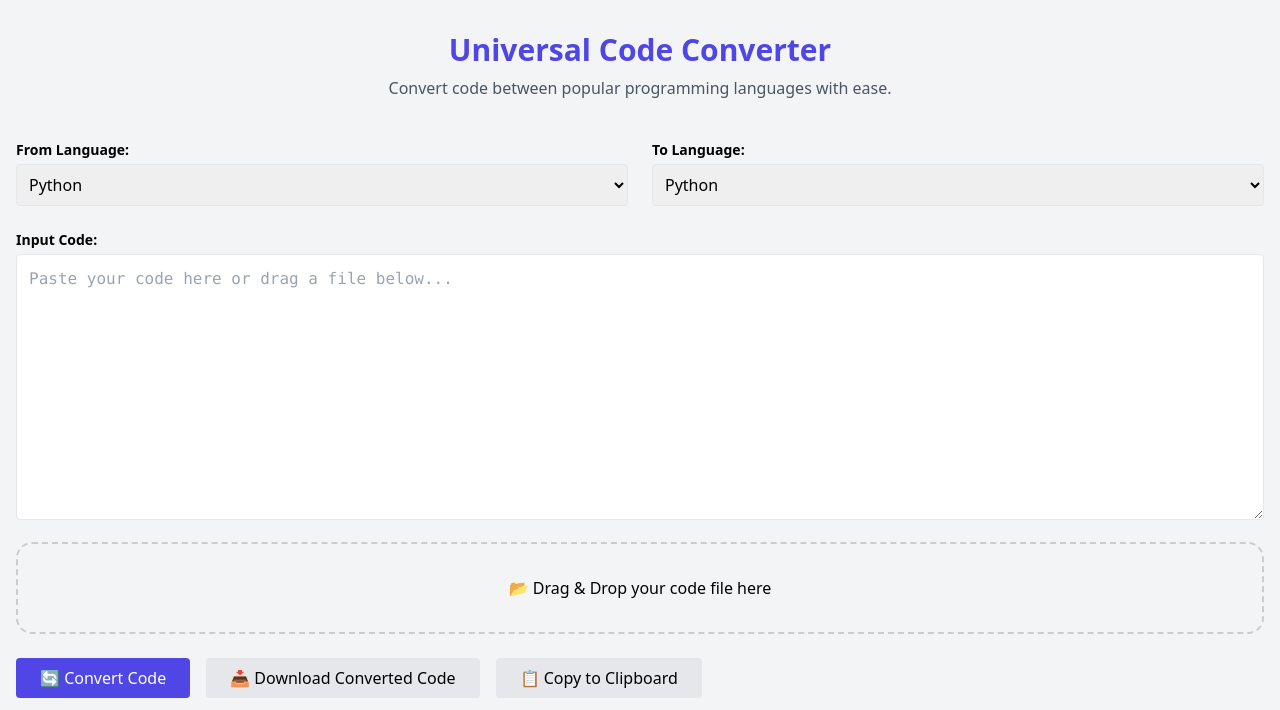
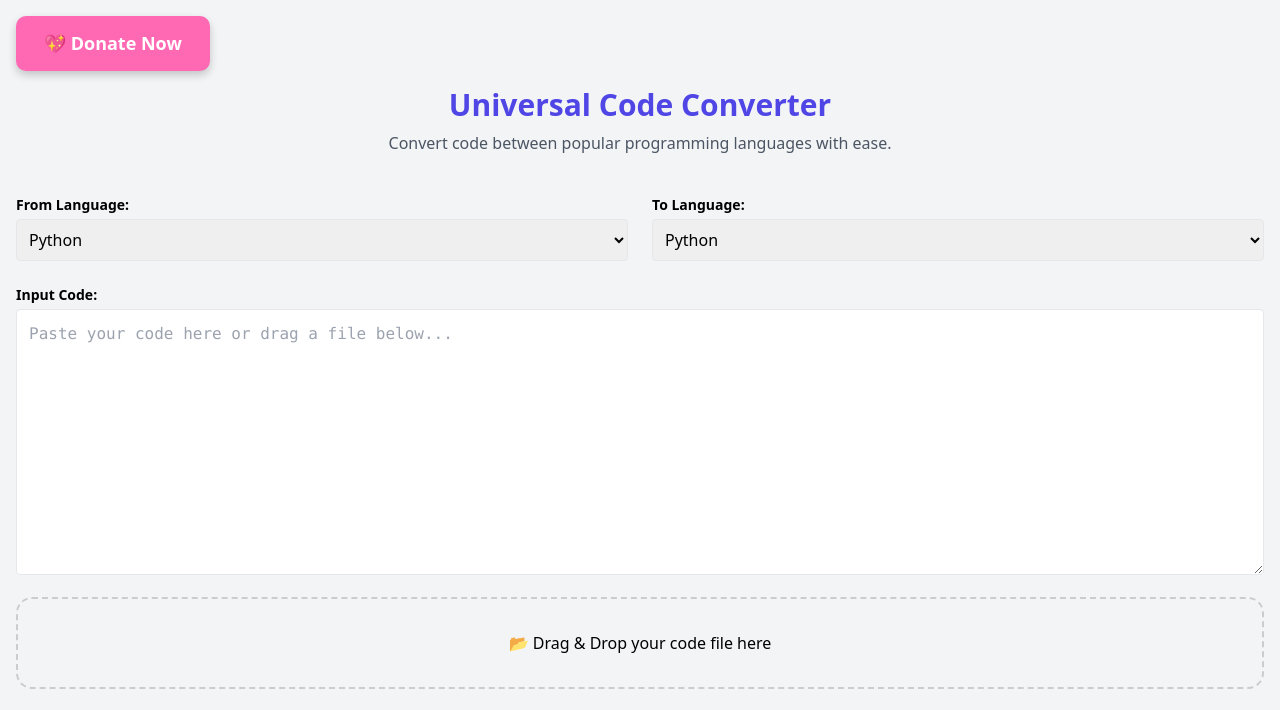
Before and after one commit to blahsnm/code-converter, a plain HTML site: page index.html in a window 1280 px wide. Shown: the top 710 px of the page. Drawn offline with nearby package versions, Linux system fonts and the light colour scheme.

Commit message:
Update index.html
adding stripe

```diff
--- a/index.html
+++ b/index.html
@@ -4,6 +4,24 @@
   <meta charset="UTF-8">
   <meta name="viewport" content="width=device-width, initial-scale=1.0">
   <title>Universal Code Converter</title>
+  <!-- Stripe Donation Button -->
+<a href="https://buy.stripe.com/test_7sYfZgfGi000fKX5h443S00" target="_blank">
+  <button style="
+    background-color: #FF69B4;
+    color: white;
+    padding: 14px 28px;
+    border: none;
+    border-radius: 10px;
+    font-size: 18px;
+    font-weight: bold;
+    cursor: pointer;
+    box-shadow: 0 4px 8px rgba(0, 0, 0, 0.2);
+    transition: all 0.3s ease;
+  " onmouseover="this.style.backgroundColor='#FF1493'" onmouseout="this.style.backgroundColor='#FF69B4'">
+    💖 Donate Now
+  </button>
+</a>
+
   <script async src="https://pagead2.googlesyndication.com/pagead/js/adsbygoogle.js?client=ca-pub-2100678421769476"
      crossorigin="anonymous"></script>
 <script src="https://cdn.tailwindcss.com"></script>
```
